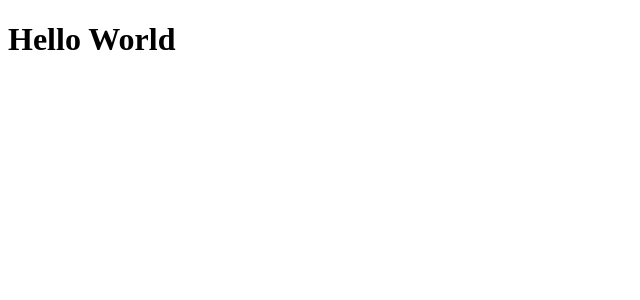
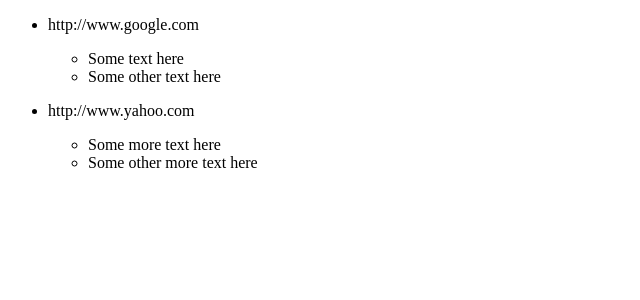
Before and after one commit to JonasMS/AthenaAnnotate, a React app: page / in a window 1280 px wide. Shown: the top 300 px of the page, without its empty margins (0-640 px from the left). Built offline with nearby package versions, Linux system fonts and the light colour scheme; the HTML template or start-up script is replaced by a standard one.

Commit message:
(feat) displays fake article data

```diff
--- /dev/null
+++ b/src/client/App/Actions/index.js
@@ -0,0 +1,19 @@
+export const goTo = (url) => {
+  window.location = url;
+};
+
+export const loadArticle = (article) => {
+  return {
+    type: 'LOAD_ARTICLE',
+    id: article.id,
+    notes: article.notes,
+    url: article.url,
+  };
+};
+
+export const deleteNote = (id) => {
+  return {
+    type: 'DELETE_NOTE',
+    id,
+  };
+};
--- /dev/null
+++ b/src/client/App/Components/App.js
@@ -0,0 +1,10 @@
+import React from'react';
+import VisibleArticleList from '../Containers/VisibleArticleList';
+
+const App = () => (
+	<div>
+		<VisibleArticleList />
+	</div>
+)
+
+export default App;
--- /dev/null
+++ b/src/client/App/Components/Article.js
@@ -0,0 +1,22 @@
+import React from 'react';
+import NoteList from './NoteList';
+
+const changeLocation = (url) => {
+  window.location = url;
+};
+
+const Article = ({ onClick, url, notes }) => (
+  <li
+    // onClick={onClick}
+  >
+    <p onClick={() => changeLocation(url)}>
+      {url}
+    </p>
+    <NoteList
+      notes={notes}
+      onClick={onClick}
+    />
+  </li>
+);
+
+export default Article;
--- /dev/null
+++ b/src/client/App/Components/ArticleList.js
@@ -0,0 +1,16 @@
+import React from 'react';
+import Article from './Article';
+
+const ArticleList = ({ articles, onNoteClick }) => (
+  <ul>
+		{articles.map(article => (
+			<Article
+        key={article.id}
+        {...article}
+        onClick={onNoteClick}
+			/>
+		))}
+  </ul>
+);
+
+export default ArticleList;
--- /dev/null
+++ b/src/client/App/Components/Note.js
@@ -0,0 +1,12 @@
+import React, { PropTypes } from 'react';
+
+const Note = ({ onClick, text }) => (
+  <li
+    onClick={onClick}
+  >
+    {text}
+  </li>
+);
+
+
+export default Note;
--- /dev/null
+++ b/src/client/App/Components/NoteList.js
@@ -0,0 +1,16 @@
+import React, { Proptypes } from 'react';
+import Note from './Note';
+
+const NoteList = ({ onClick, notes }) => (
+  <ul>
+		{notes.map(note => (
+      <Note
+        key={note.id}
+        {...note}
+        onClick={() => onClick(note.id)}
+			/>
+    ))}
+  </ul>
+);
+
+export default NoteList;
--- /dev/null
+++ b/src/client/App/Containers/VisibleArticleList.js
@@ -0,0 +1,57 @@
+import { connect } from 'react-redux';
+import ArticleList from '../Components/ArticleList';
+import * as actions from '../Actions';
+
+const fakeArticles = [
+  {
+    id: 0,
+    url: 'http://www.google.com',
+    notes: [
+      {
+        id: 0,
+        text: 'Some text here',
+      },
+      {
+        id: 1,
+        text: 'Some other text here',
+      },
+    ],
+  },
+  {
+    id: 1,
+    url: 'http://www.yahoo.com',
+    notes: [
+      {
+        id: 0,
+        text: 'Some more text here',
+      },
+      {
+        id: 1,
+        text: 'Some other more text here',
+      },
+    ],
+  },
+];
+
+const mapStatetoProps = (state) => {
+  return {
+    articles: state.articles,
+  };
+};
+
+const mapDispatchToProps = (dispatch) => {
+  return {
+    onNoteClick: (id) => {
+      window.console.log('something was clicked');
+      window.console.log(actions.deleteNote);
+      dispatch(actions.deleteNote(id));
+    },
+  };
+};
+
+const VisibleArticleList = connect(
+	mapStatetoProps,
+	mapDispatchToProps
+)(ArticleList);
+
+export default VisibleArticleList;
--- /dev/null
+++ b/src/client/App/Reducers/articles.js
@@ -0,0 +1,65 @@
+const note = (state, action) => {
+  switch (action.type) {
+    case 'DELETE_NOTE':
+      if (state.id !== action.id) {
+        // window.console.log('not matching id');
+        return state;
+      } else {
+        // window.console.log('matching id');
+        return Object.assign({}, state, {
+          text: 'deleted!',
+        });
+      }
+    default:
+      return state;
+  }
+};
+
+const notes = (state = [], action) => {
+  switch (action.type) {
+    case 'DELETE_NOTE':
+      // window.console.log('in here');
+      return state.map(n =>
+        note(n, action)
+      );
+    default:
+      return state;
+  }
+};
+
+const article = (state, action) => {
+  // window.console.log('in the article reducer');
+  switch (action.type) {
+    case 'LOAD_ARTICLE':
+      return {
+        id: action.id,
+        url: action.url,
+        notes: action.notes,
+      };
+    case 'DELETE_NOTE':
+      // window.console.log('in the delete note');
+      return Object.assign({}, state, {
+        notes: notes(state.notes, action) });
+    default:
+      return state;
+  }
+};
+
+const articles = (state = [], action) => {
+  switch (action.type) {
+    case 'LOAD_ARTICLE':
+      return state.map(a =>
+        article(a, action)
+      );
+    case 'DELETE_NOTE':
+      // window.console.log('in the articles reducer');
+      // window.console.log(state);
+      return state.map(a =>
+        article(a, action)
+      );
+    default:
+      return state;
+  }
+};
+
+export default articles;
--- /dev/null
+++ b/src/client/App/Reducers/index.js
@@ -0,0 +1,10 @@
+import { combineReducers } from 'redux';
+// import notes from './notes';
+import articles from './articles';
+
+const ArticlesApp = combineReducers({
+  articles,
+  // notes,
+});
+
+export default ArticlesApp;
--- /dev/null
+++ b/src/client/App/Reducers/notes.js
@@ -0,0 +1,26 @@
+const note = (state, action) => {
+  switch (action.type) {
+    case 'DELETE_NOTE':
+      if (state.id !== action.id) {
+        return state;
+      }
+      return Object.assign({}, state, {
+        text: 'deleted!',
+      });
+    default:
+      return state;
+  }
+};
+
+const notes = (state = [], action) => {
+  switch (action.type) {
+    case 'DELETE_NOTE':
+      return state.map(n =>
+        note(n, action)
+      );
+    default:
+      return state;
+  }
+};
+
+export default notes;
--- a/src/client/index.js
+++ b/src/client/index.js
@@ -1,8 +1,47 @@
 import React from 'react';
 import { render } from 'react-dom';
-import * as App from './App';
+import { Provider } from 'react-redux';
+import { createStore } from 'redux';
+import ArticlesApp from './App/Reducers';
+// import * as App from './App';
+import App from './App/Components/App';
+
+const fakeArticles = [
+  {
+    id: 0,
+    url: 'http://www.google.com',
+    notes: [
+      {
+        id: 0,
+        text: 'Some text here',
+      },
+      {
+        id: 1,
+        text: 'Some other text here',
+      },
+    ],
+  },
+  {
+    id: 1,
+    url: 'http://www.yahoo.com',
+    notes: [
+      {
+        id: 2,
+        text: 'Some more text here',
+      },
+      {
+        id: 3,
+        text: 'Some other more text here',
+      },
+    ],
+  },
+];
+
+let store = createStore(ArticlesApp, { articles: fakeArticles });
 
 render(
-  <App.Container />,
+  <Provider store={store}>
+    <App />
+  </Provider>,
   document.getElementById('app')
 );
```
